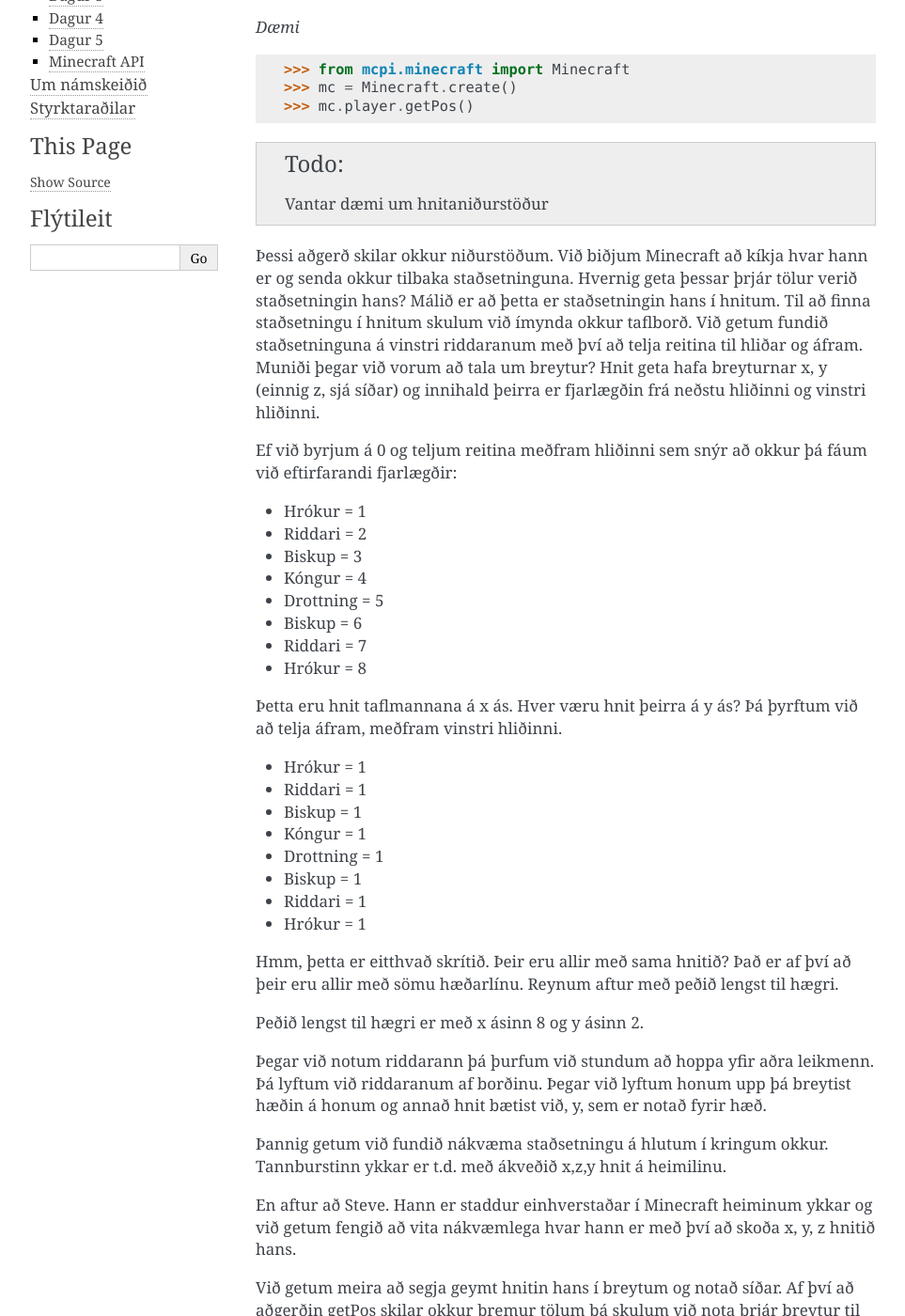
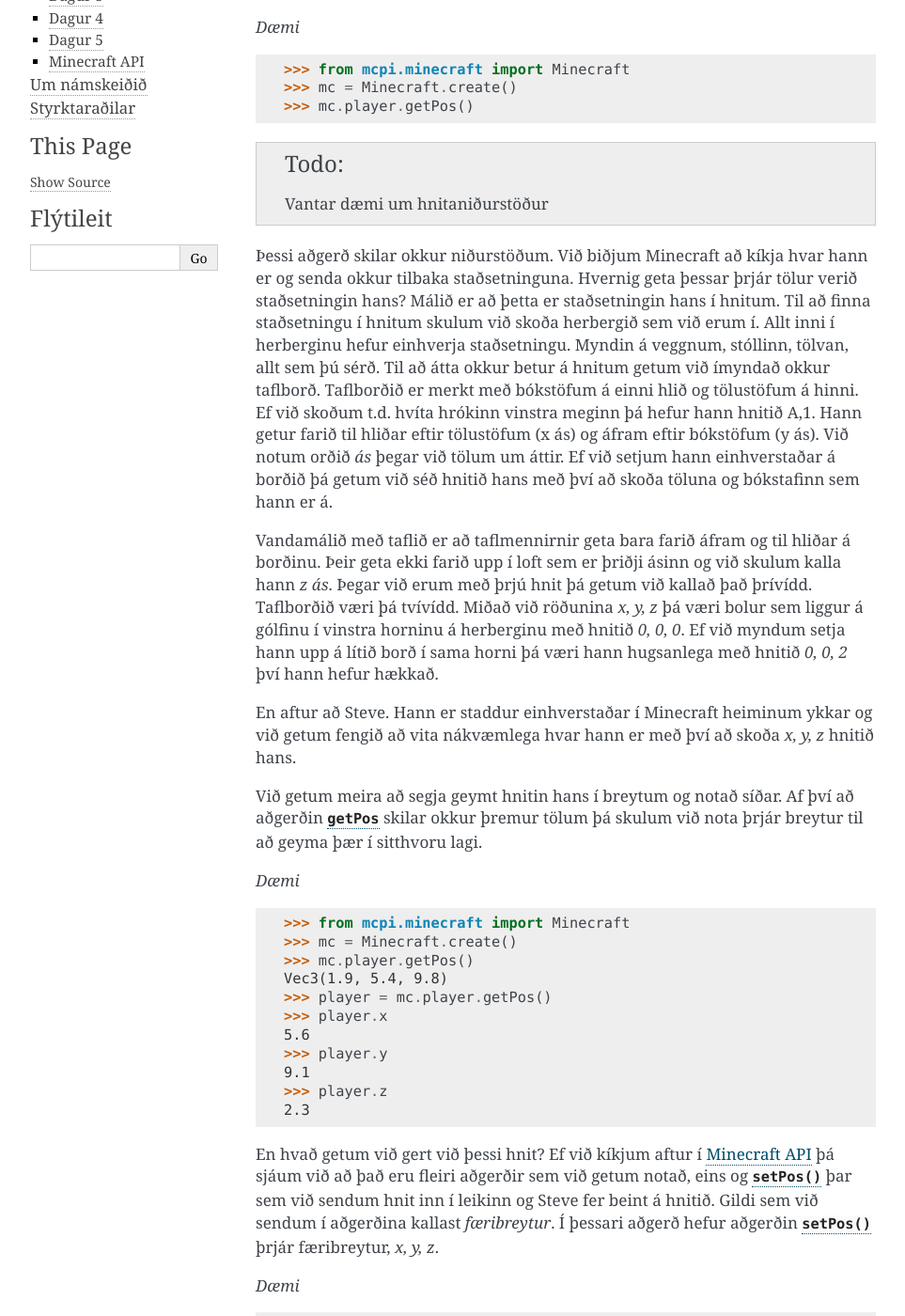
Before and after one commit to busla/minecraft-seminar, a Sphinx documentation site: the page built from source/seminar/day2/speedy-gonzales.rst, in a window 1280 px wide and 1400 px high, scrolled down 265 px. Shown: the whole window at 94% size, without its empty margins (148-1111 px from the left). Built offline with Sphinx 7.4.7, drawn with Linux system fonts in a browser that asks for light colours; some of the changed text lies outside the part shown.

```diff
--- a/source/seminar/day2/speedy-gonzales.rst
+++ b/source/seminar/day2/speedy-gonzales.rst
@@ -15,41 +15,14 @@ Ef við kíkjum á :doc:`../minecraft-api` þá sjáum við listann yfir klasana
 
     Vantar dæmi um hnitaniðurstöður
 
-Þessi aðgerð skilar okkur niðurstöðum. Við biðjum Minecraft að kíkja hvar hann er og senda okkur tilbaka staðsetninguna. Hvernig geta þessar þrjár tölur verið staðsetningin hans? Málið er að þetta er staðsetningin hans í hnitum. Til að finna staðsetningu í hnitum skulum við ímynda okkur taflborð. Við getum fundið staðsetninguna á vinstri riddaranum með því að telja reitina til hliðar og áfram. Muniði þegar við vorum að tala um breytur? Hnit geta hafa breyturnar x, y (einnig z, sjá síðar) og innihald þeirra er fjarlægðin frá neðstu hliðinni og vinstri hliðinni.
+Þessi aðgerð skilar okkur niðurstöðum. Við biðjum Minecraft að kíkja hvar hann er og senda okkur tilbaka staðsetninguna. Hvernig geta þessar þrjár tölur verið staðsetningin hans? Málið er að þetta er staðsetningin hans í hnitum. Til að finna staðsetningu í hnitum skulum við skoða herbergið sem við erum í. Allt inni í herberginu hefur einhverja staðsetningu. Myndin á veggnum, stóllinn, tölvan, allt sem þú sérð. Til að átta okkur betur á hnitum getum við ímyndað okkur taflborð. Taflborðið er merkt með bókstöfum á einni hlið og tölustöfum á hinni. Ef við skoðum t.d. hvíta hrókinn vinstra meginn þá hefur hann hnitið A,1. Hann getur farið til hliðar eftir tölustöfum (x ás) og áfram eftir bókstöfum (y ás). Við notum orðið *ás* þegar við tölum um áttir. Ef við setjum hann einhverstaðar á borðið þá getum við séð hnitið hans með því að skoða töluna og bókstafinn sem hann er á.
 
-Ef við byrjum á 0 og teljum reitina meðfram hliðinni sem snýr að okkur þá fáum við eftirfarandi fjarlægðir:
+Vandamálið með taflið er að taflmennirnir geta bara farið áfram og til hliðar á borðinu. Þeir geta ekki farið upp í loft sem er þriðji ásinn og við skulum kalla hann *z ás*. Þegar við erum með þrjú hnit þá getum við kallað það þrívídd. Taflborðið væri þá tvívídd. Miðað við röðunina *x, y, z* þá væri bolur sem liggur á gólfinu í vinstra horninu á herberginu með hnitið *0, 0, 0*. Ef við myndum setja hann upp á lítið borð í sama horni þá væri hann hugsanlega með hnitið *0, 0, 2* því hann hefur hækkað.
 
-* Hrókur = 1
-* Riddari = 2
-* Biskup = 3
-* Kóngur = 4
-* Drottning = 5
-* Biskup = 6
-* Riddari = 7
-* Hrókur = 8
 
-Þetta eru hnit taflmannana á x ás. Hver væru hnit þeirra á y ás? Þá þyrftum við að telja áfram, meðfram vinstri hliðinni.
+En aftur að Steve. Hann er staddur einhverstaðar í Minecraft heiminum ykkar og við getum fengið að vita nákvæmlega hvar hann er með því að skoða *x, y, z* hnitið hans.
 
-* Hrókur = 1
-* Riddari = 1
-* Biskup = 1
-* Kóngur = 1
-* Drottning = 1
-* Biskup = 1
-* Riddari = 1
-* Hrókur = 1
-
-Hmm, þetta er eitthvað skrítið. Þeir eru allir með sama hnitið? Það er af því að þeir eru allir með sömu hæðarlínu. Reynum aftur með peðið lengst til hægri.
-
-Peðið lengst til hægri er með x ásinn 8 og y ásinn 2.
-
-Þegar við notum riddarann þá þurfum við stundum að hoppa yfir aðra leikmenn. Þá lyftum við riddaranum af borðinu. Þegar við lyftum honum upp þá breytist hæðin á honum og annað hnit bætist við, y, sem er notað fyrir hæð.
-
-Þannig getum við fundið nákvæma staðsetningu á hlutum í kringum okkur. Tannburstinn ykkar er t.d. með ákveðið x,z,y hnit á heimilinu.
-
-En aftur að Steve. Hann er staddur einhverstaðar í Minecraft heiminum ykkar og við getum fengið að vita nákvæmlega hvar hann er með því að skoða x, y, z hnitið hans.
-
-Við getum meira að segja geymt hnitin hans í breytum og notað síðar. Af því að aðgerðin getPos skilar okkur þremur tölum þá skulum við nota þrjár breytur til að geyma þær í sitthvoru lagi.
+Við getum meira að segja geymt hnitin hans í breytum og notað síðar. Af því að aðgerðin :attr:`~minecraft.CmdPlayer.getPos` skilar okkur þremur tölum þá skulum við nota þrjár breytur til að geyma þær í sitthvoru lagi.
 
 
 *Dæmi*
```
Also changed, not shown: source/seminar/day3/while-loops.rst (+14 -4 lines).
